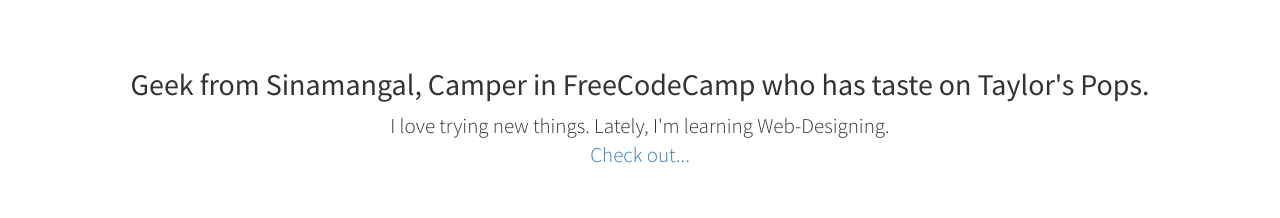
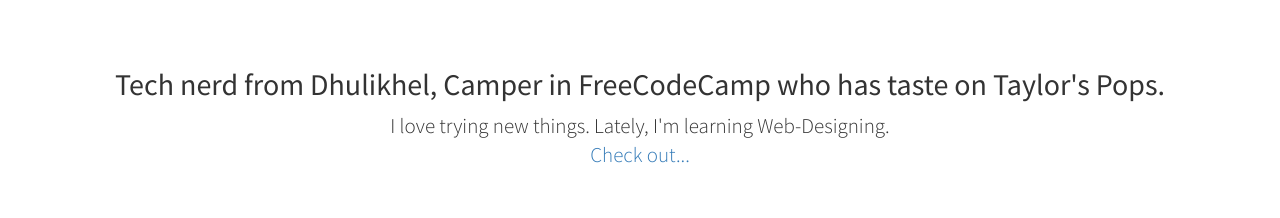
Before and after one commit to WaryMoose/WaryMoose, a plain HTML site: page index.html in a window 1280 px wide. Shown: the part 802-1020 px from the top of the page. Drawn offline with Linux system fonts and the light colour scheme.

Commit message:
ready for pull request

```diff
--- a/index.html
+++ b/index.html
@@ -74,7 +74,7 @@
         <div class="container">
             <div class="row">
                 <div class="col-lg-12 text-center">
-                    <h2>Geek from Sinamangal, Camper in FreeCodeCamp who has taste on Taylor's Pops.</h2>
+                    <h2>Tech nerd from Dhulikhel, Camper in FreeCodeCamp who has taste on Taylor's Pops.</h2>
                     <p class="lead">I love trying new things. Lately, I'm learning Web-Designing.<br><a target="_blank" href="https://www.freecodecamp.com/warymoose/">Check out...</a></p>
                 </div>
             </div>
```
